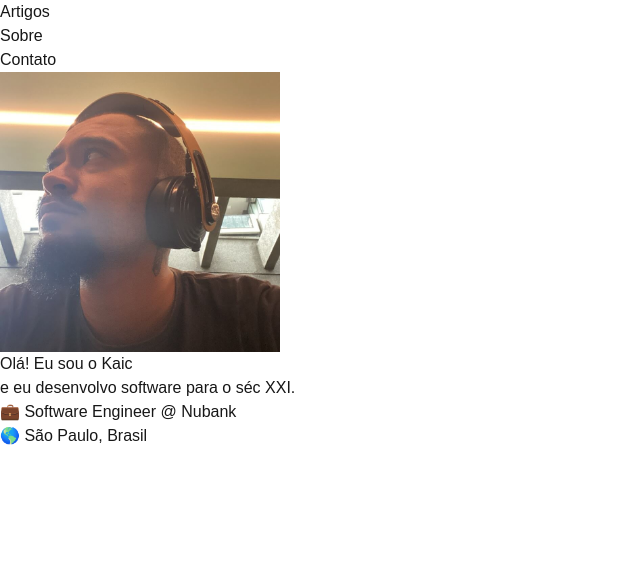
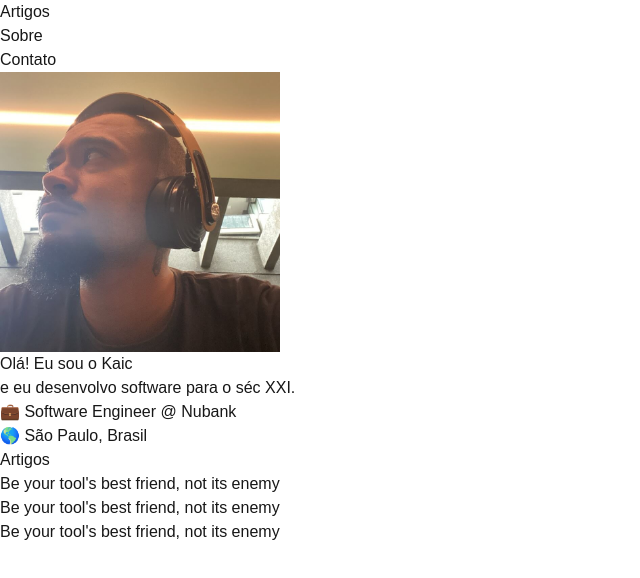
Before and after one commit to kaic/kaic.github.io, a Next.js app: page / in a window 1280 px wide. Shown: the top 578 px of the page, without its empty margins (0-640 px from the left). Built offline with nearby package versions, Linux system fonts and the light colour scheme.

Commit message:
feat: add articles component

```diff
--- /dev/null
+++ b/src/app/Articles/articles.tsx
@@ -0,0 +1,47 @@
+import { ArticleLink } from './components/ArticleLinks';
+
+/**
+ * Interface representing an article.
+ *
+ * @interface IArticle
+ * @property {string} title - The title of the article.
+ * @property {string} url - The URL of the article.
+ */
+interface IArticle {
+    title: string;
+    url: string;
+}
+export default function Articles() {
+  // Lista de artigos com seus URLs
+  const articlesList: IArticle[] = [
+    {
+      title: "Be your tool's best friend, not its enemy",
+      url: "https://kaicbento.substack.com/p/be-your-tools-best-friend-not-its?r=5vxpr"
+    },
+    {
+      title: "Be your tool's best friend, not its enemy",
+      url: "https://kaicbento.substack.com/p/be-your-tools-best-friend-not-its?r=5vxpr"
+    },
+    {
+      title: "Be your tool's best friend, not its enemy",
+      url: "https://kaicbento.substack.com/p/be-your-tools-best-friend-not-its?r=5vxpr"
+    }
+  ];
+
+  return (
+    <article id="articles">
+      <div className="grid grid-rows-[20px_1fr_20px] items-center justify-items-center p-8 pb-20 gap-16 sm:p-20">
+        <h2 className="text-2xl font-bold">Artigos</h2>
+        <ul className="list-inside text-sm text-center sm:text-left font-[family-name:var(--font-geist-mono)]">
+          {articlesList.map((article, index) => (
+            <li key={index} className="mb-2">
+              <ArticleLink href={article.url}>
+                {article.title}
+              </ArticleLink>
+            </li>
+          ))}
+        </ul>
+      </div>
+    </article>
+  );
+}
--- /dev/null
+++ b/src/app/Articles/components/ArticleLinks.tsx
@@ -0,0 +1,17 @@
+import { ReactNode } from 'react';
+
+interface ArticleLinkProps {
+  href: string;
+  children: ReactNode;
+}
+
+export const ArticleLink = ({ href, children }: ArticleLinkProps) => {
+    return (
+      <a
+        className="hover:text-red-500 hover:font-medium transition-all duration-200"
+        href={href}
+      >
+        {children}
+      </a>
+    );
+  };
--- a/src/app/home.tsx
+++ b/src/app/home.tsx
@@ -2,13 +2,16 @@ import Image from "next/image";
 
 import { config } from "../config"
 
+import Articles from "./Articles/articles";
+
 export default function Home() {
   return (
-    <div className="grid grid-rows-[20px_1fr_20px] items-center justify-items-center min-h-screen p-8 pb-20 gap-16 sm:p-20">
+    <div>
+      <div className="grid grid-rows-[20px_1fr_20px] items-center justify-items-center min-h-[100vh] p-8 pb-20 gap-16 sm:p-20">
         <header className="w-full p-4">
           <nav className="container mx-auto">
             <ul className="flex justify-center space-x-6">
-            <li><a href="#" className="text-white hover:text-red-500 px-4 py-2">Artigos</a></li>
+              <li><a href="#articles" className="text-white hover:text-red-500 px-4 py-2">Artigos</a></li>
               <li><a href="#" className="text-white hover:text-red-500 px-4 py-2">Sobre</a></li>
               <li><a href="#" className="text-white hover:text-red-500 px-4 py-2">Contato</a></li>
             </ul>
@@ -21,7 +24,7 @@ export default function Home() {
             width={280}
             height={138}
             priority
-          className="rounded-full border-2 border-red-500"
+            className="rounded-full border-2 border-red-500 sm:self-center"
           />
           <ul className="list-inside text-sm text-center sm:text-left font-[family-name:var(--font-geist-mono)]">
             <li className="mb-2">
@@ -38,6 +41,10 @@ export default function Home() {
             </li>
           </ul>
         </main>
+      </div>
+
+      <Articles />
+
       <footer className="">
       </footer>
     </div>
```
Lines whose indentation alone changed are shown as unchanged.
